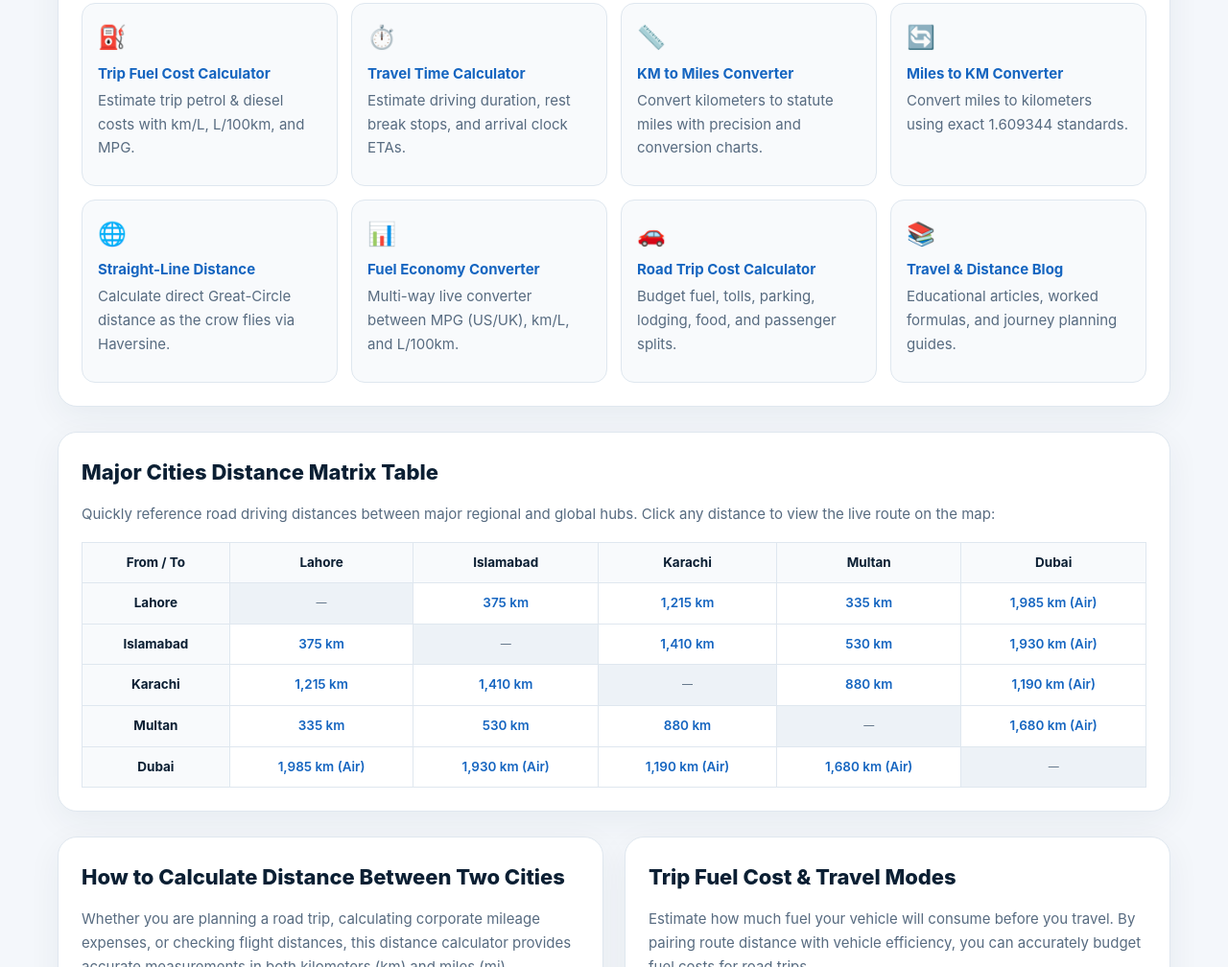
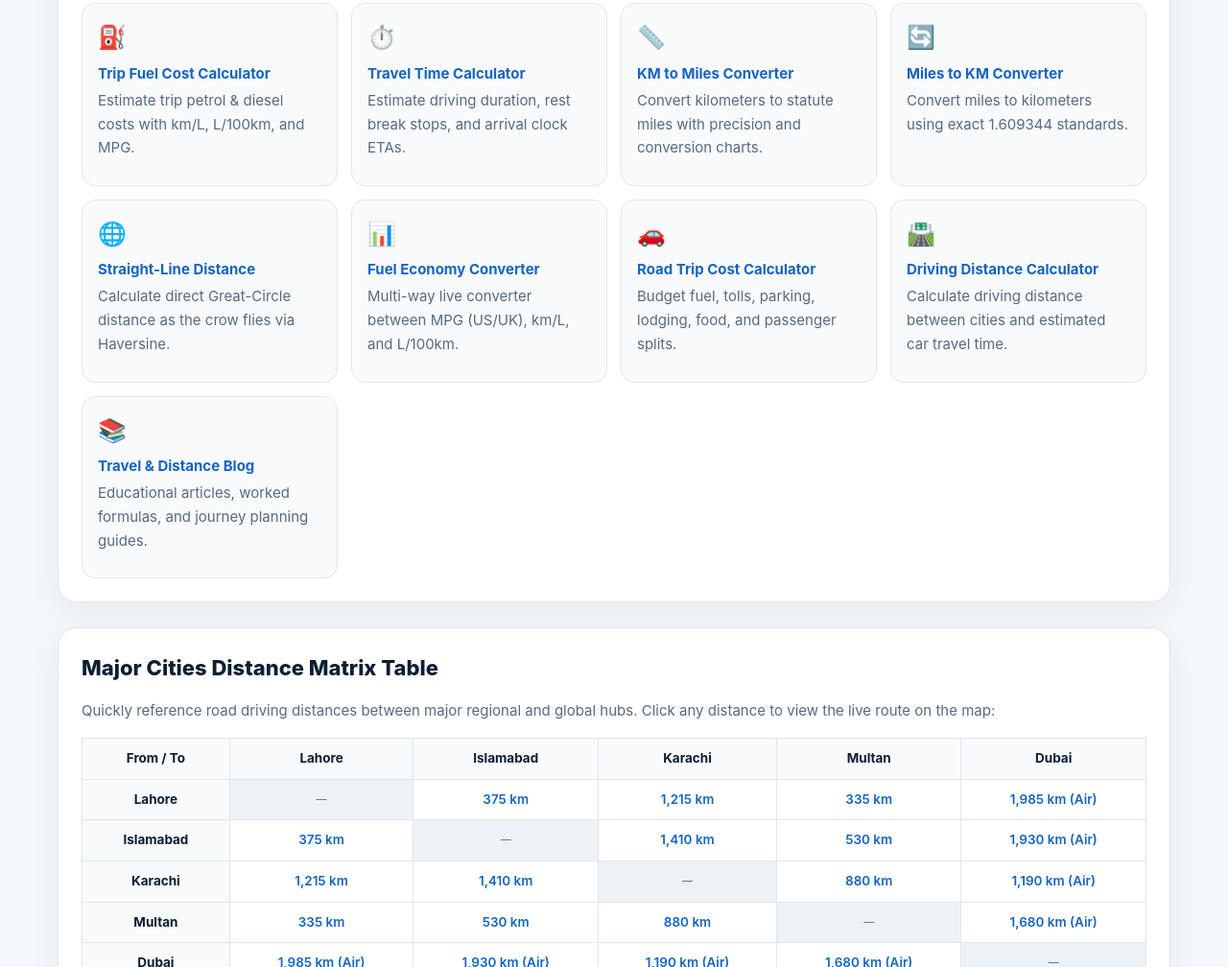
Before and after one commit to waseemchuhan676-spec/distancecalculator, a plain HTML site: page index.html in a window 1280 px wide. Shown: the part 1566-2574 px from the top of the page at 96% size. Drawn offline with nearby package versions, Linux system fonts and the light colour scheme.

Commit message:
Link driving-distance calculator from homepage tools grid (keeper fix, 15 Nov 2026)

```diff
--- a/index.html
+++ b/index.html
@@ -783,6 +783,11 @@ footer p{margin:6px 0;text-align:center}
           <span class="tool-icon">🚗</span>
           <b>Road Trip Cost Calculator</b>
           <p>Budget fuel, tolls, parking, lodging, food, and passenger splits.</p>
+        </a>
+        <a href="/tools/driving-distance-calculator.html" class="tool-tile">
+          <span class="tool-icon">🛣️</span>
+          <b>Driving Distance Calculator</b>
+          <p>Calculate driving distance between cities and estimated car travel time.</p>
         </a>
         <a href="/blog/" class="tool-tile">
           <span class="tool-icon">📚</span>
```
